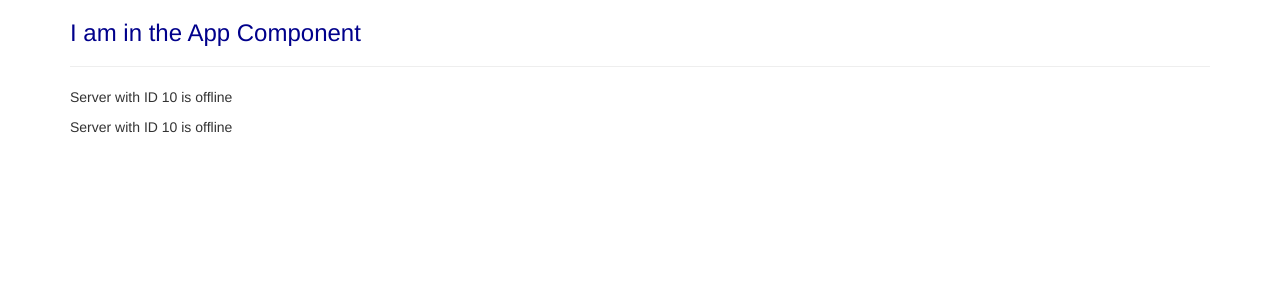
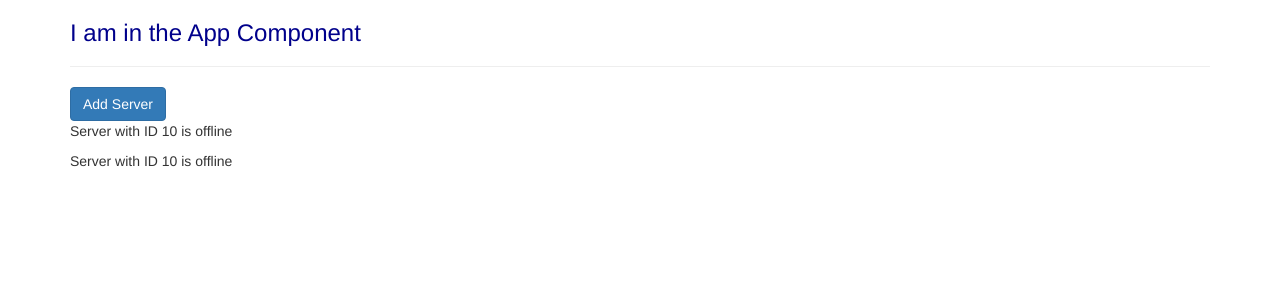
Before and after one commit to S4MX0816/angular-course, an Angular app in the folder my-first-app/: page / in a window 1280 px wide. Shown: the top 300 px of the page. Built offline with nearby package versions, Linux system fonts and the light colour scheme.

Commit message:
property binding

```diff
--- a/my-first-app/src/app/servers/servers.component.html
+++ b/my-first-app/src/app/servers/servers.component.html
@@ -1,2 +1,3 @@
+<button class="btn btn-primary" [disabled]="!allowNewServer">Add Server</button>
 <app-server></app-server>
 <app-server></app-server>
--- a/my-first-app/src/app/servers/servers.component.ts
+++ b/my-first-app/src/app/servers/servers.component.ts
@@ -7,4 +7,12 @@
   templateUrl: './servers.component.html',
   styleUrls: ['./servers.component.css'],
 })
-export class ServersComponent {}
+export class ServersComponent {
+  allowNewServer = false;
+
+  constructor() {
+    setTimeout(() => {
+      this.allowNewServer = true;
+    }, 2000);
+  }
+}
```
